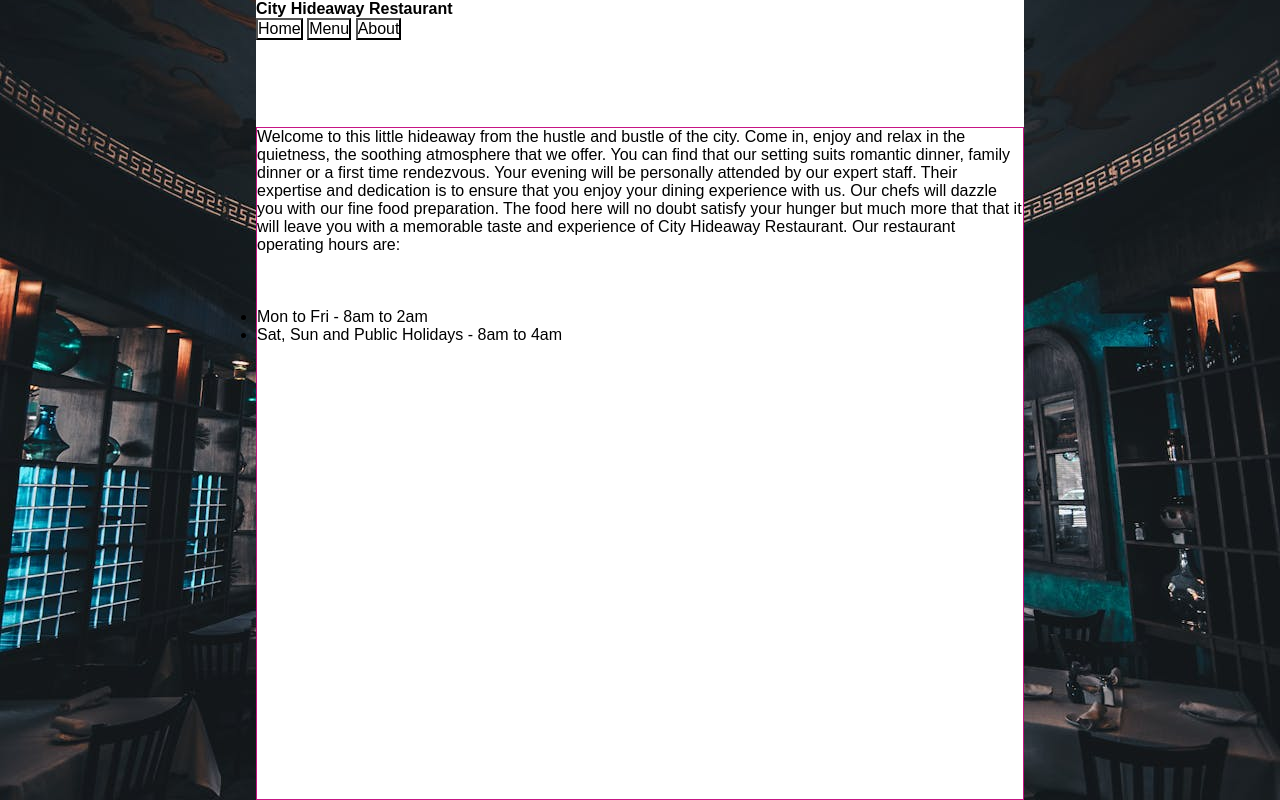
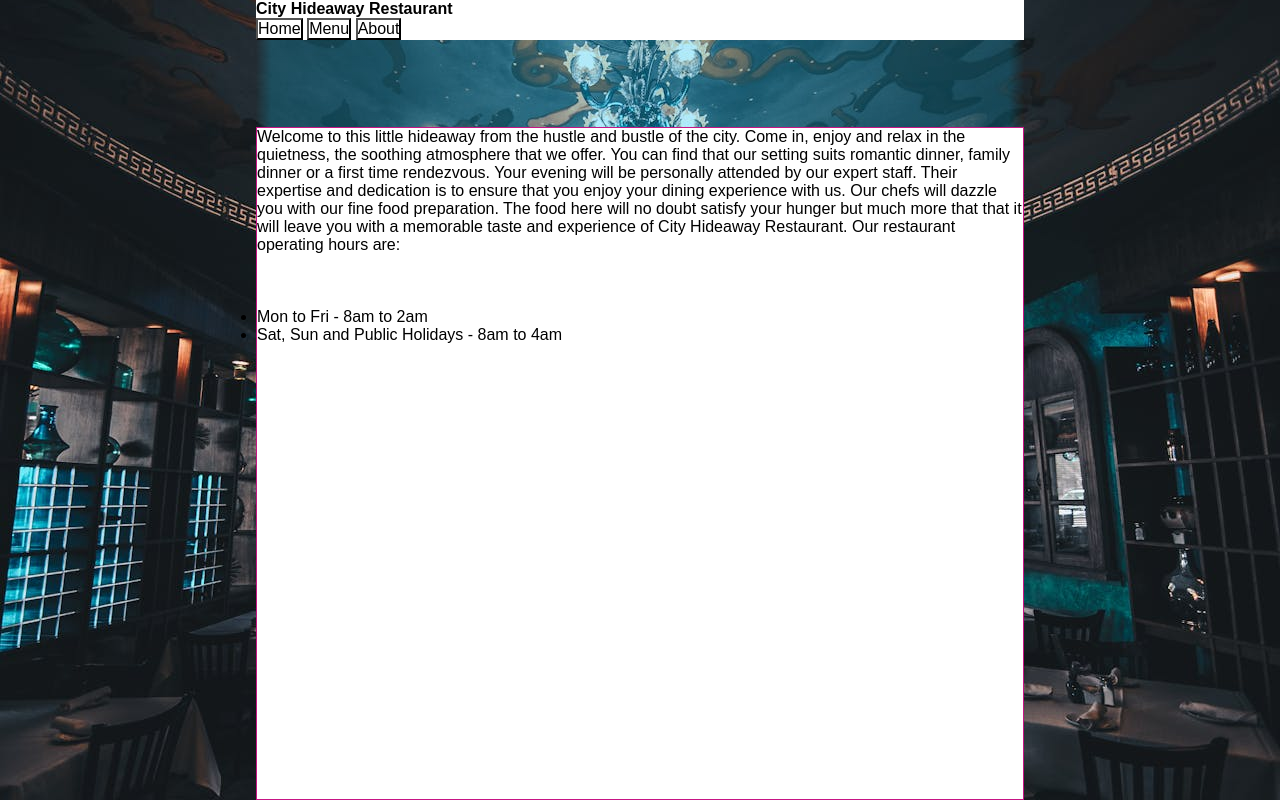
Before and after one commit to noOdin1/restaurant_page, a website: page src/index.html in a window 1280 px wide. Drawn offline with Linux system fonts and the light colour scheme.

Commit message:
Added bg color for top container, added column flex display to it

```diff
--- a/src/style.css
+++ b/src/style.css
@@ -55,6 +55,9 @@ body {
 .top.container {
   width: var(--inner_container_width);
   height: var(--top_container_height);
+  background-color: var(--bgColor_seethru);
+  display: flex;
+  flex-direction: column;
 }
 
 .content.container {
```
